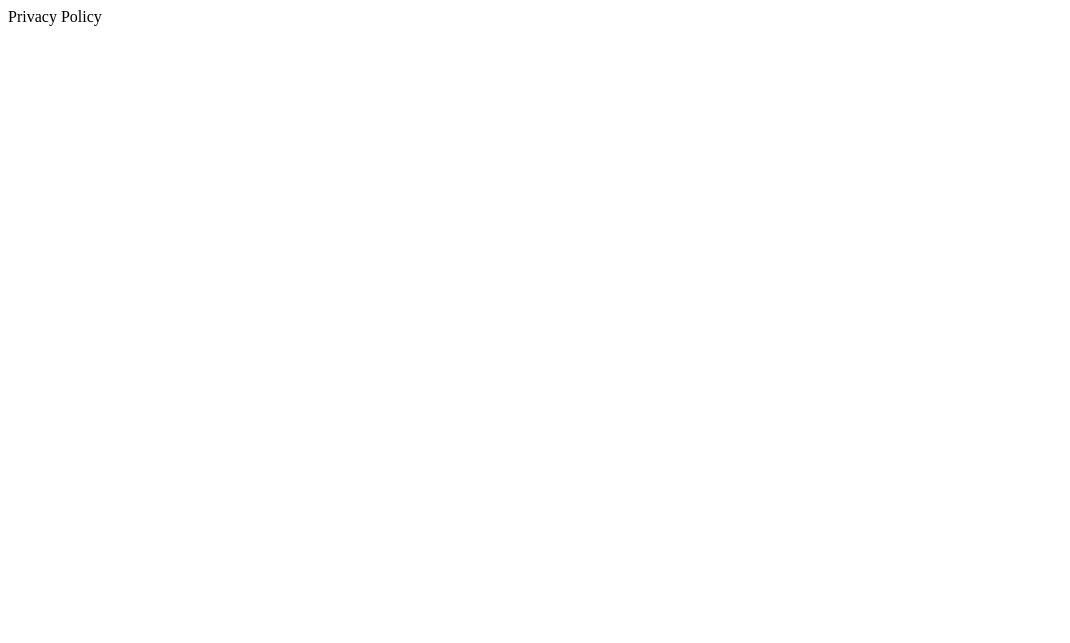
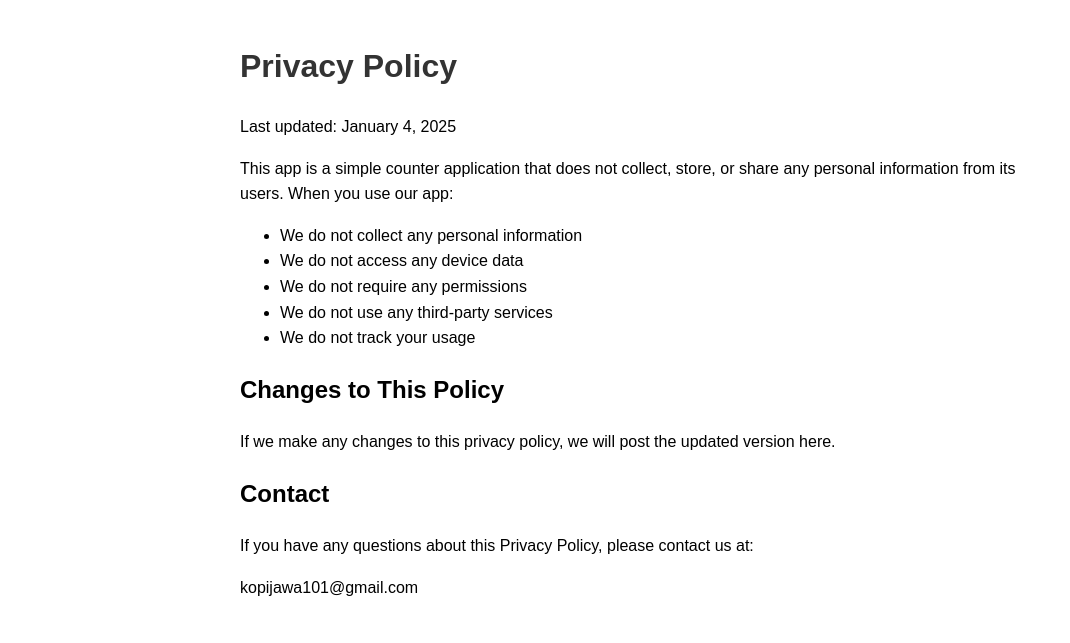
Before and after one commit to kopijawa101/kopijawa101.github.io, a plain HTML site: page privacy-policy.html in a window 1280 px wide. Shown: the whole page, without its empty margins (0-1070 px from the left). Drawn offline with Linux system fonts and the light colour scheme.

Commit message:
Update privacy-policy.html

```diff
--- a/privacy-policy.html
+++ b/privacy-policy.html
@@ -1 +1,49 @@
-Privacy Policy
+<!DOCTYPE html>
+<html lang="en">
+<head>
+    <meta charset="UTF-8">
+    <meta name="viewport" content="width=device-width, initial-scale=1.0">
+    <title>Privacy Policy</title>
+    <style>
+        body {
+            font-family: Arial, sans-serif;
+            line-height: 1.6;
+            max-width: 800px;
+            margin: 0 auto;
+            padding: 20px;
+        }
+        h1 {
+            color: #333;
+        }
+        section {
+            margin-bottom: 20px;
+        }
+    </style>
+</head>
+<body>
+    <h1>Privacy Policy</h1>
+    <p>Last updated: January 4, 2025</p>
+
+    <section>
+        <p>This app is a simple counter application that does not collect, store, or share any personal information from its users. When you use our app:</p>
+        <ul>
+            <li>We do not collect any personal information</li>
+            <li>We do not access any device data</li>
+            <li>We do not require any permissions</li>
+            <li>We do not use any third-party services</li>
+            <li>We do not track your usage</li>
+        </ul>
+    </section>
+
+    <section>
+        <h2>Changes to This Policy</h2>
+        <p>If we make any changes to this privacy policy, we will post the updated version here.</p>
+    </section>
+
+    <section>
+        <h2>Contact</h2>
+        <p>If you have any questions about this Privacy Policy, please contact us at:</p>
+        <p>kopijawa101@gmail.com</p>
+    </section>
+</body>
+</html>
```
